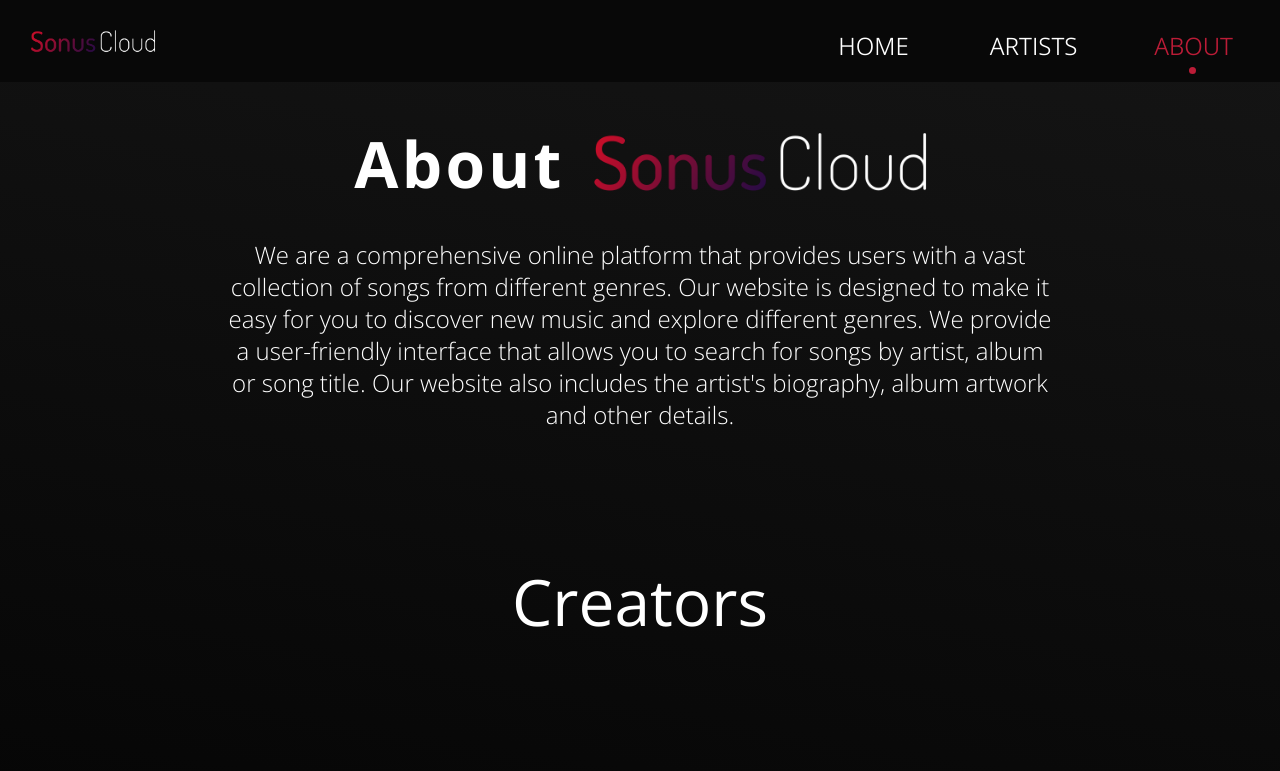
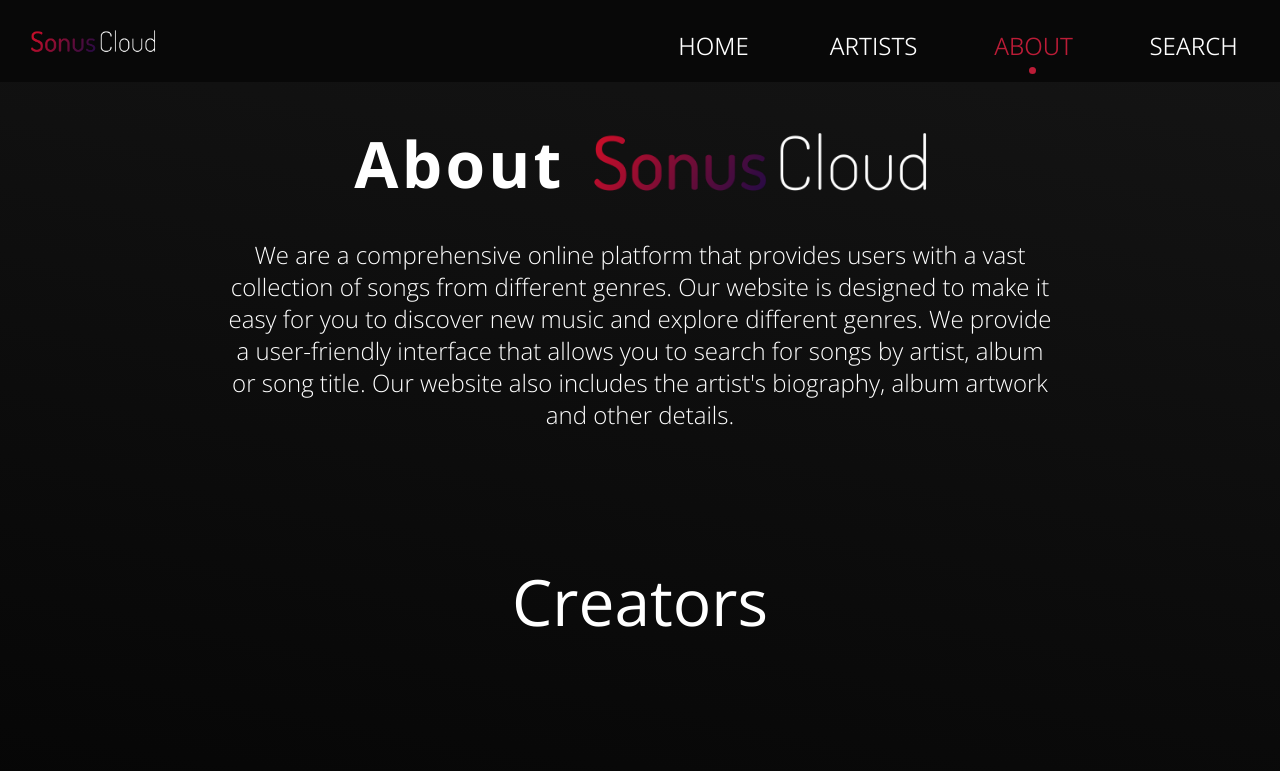
Before and after one commit to JerseysGet/SonusCloud, a plain HTML site: page src/about.html in a window 1280 px wide. Shown: the top 771 px of the page. Drawn offline with Linux system fonts and the light colour scheme.

Commit message:
added search page to navbar

```diff
--- a/src/script.js
+++ b/src/script.js
@@ -25,6 +25,10 @@ const get_nav = (selected) => {
   about_link_node.href = get_path("about.html");
   about_link_node.textContent = "ABOUT";
 
+  const search_link_node = document.createElement("a");
+  search_link_node.href = get_path("search.html");
+  search_link_node.textContent = "SEARCH";
+
   const dot_node = document.createElement("div");
   dot_node.classList.add("dot");
 
@@ -36,7 +40,13 @@ const get_nav = (selected) => {
     about_link_node.classList.add("selected");
   }
 
-  nav.append(index_link_node, artists_link_node, about_link_node, dot_node);
+  nav.append(
+    index_link_node,
+    artists_link_node,
+    about_link_node,
+    search_link_node,
+    dot_node
+  );
 
   return nav;
 };
@@ -52,7 +62,7 @@ const insert_navbar = () => {
   navbar.appendChild(navbar_logo);
   const filename = window.location.pathname.split("/").pop().split(".")[0];
 
-  if (["about", "artists", "index"].includes(filename)) {
+  if (["about", "artists", "index", "search"].includes(filename)) {
     navbar.appendChild(get_nav(filename));
   } else {
     navbar.appendChild(get_nav());
--- a/src/style.css
+++ b/src/style.css
@@ -77,7 +77,7 @@ a {
 
 nav {
   display: grid;
-  grid-template-columns: repeat(3, minmax(0, 10rem));
+  grid-template-columns: repeat(4, minmax(0, 10rem));
   text-align: center;
   position: absolute;
   right: 4rem;
@@ -130,6 +130,11 @@ nav > a:nth-child(3).selected ~ .dot {
   opacity: 1;
 }
 
+nav > a:nth-child(4).selected ~ .dot {
+  transform: translateX(555px);
+  opacity: 1;
+}
+
 nav > a:nth-child(1):hover ~ .dot {
   transform: translateX(75px);
 }
@@ -140,6 +145,10 @@ nav > a:nth-child(2):hover ~ .dot {
 
 nav > a:nth-child(3):hover ~ .dot {
   transform: translateX(395px);
+}
+
+nav > a:nth-child(4):hover ~ .dot {
+  transform: translateX(555px);
 }
 
 .background {
```
